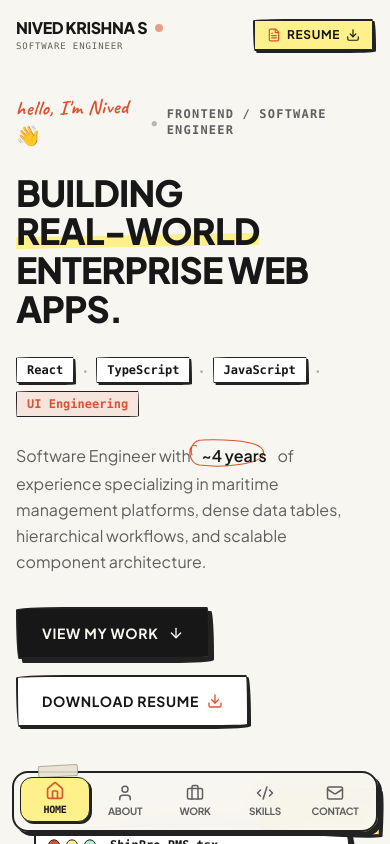
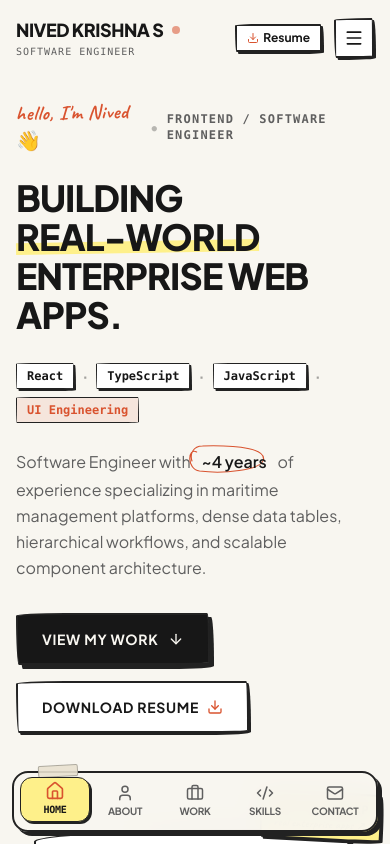
Before and after one commit to Nivedexe/portfolio, a React (Vite) app: page / in a window 390 px wide. Shown: the top 844 px of the page. Built offline with nearby package versions, Linux system fonts and the light colour scheme.

Commit message:
feat: add responsive Navbar component with navigation and resume download options

```diff
--- a/src/components/common/Navbar.tsx
+++ b/src/components/common/Navbar.tsx
@@ -1,13 +1,21 @@
 import React, { useState, useEffect } from 'react';
 import { Link, useLocation, useNavigate } from 'react-router-dom';
-import { FileText, Download } from 'lucide-react';
+import { Menu, X, FileText, Download } from 'lucide-react';
 import { personalConfig } from '../../data/config';
 import { DoodleUnderline } from '../doodles/DoodleUnderline';
 
 export const Navbar: React.FC = () => {
+  const [isOpen, setIsOpen] = useState(false);
   const [scrolled, setScrolled] = useState(false);
+  const [prevPath, setPrevPath] = useState('');
   const location = useLocation();
   const navigate = useNavigate();
+
+  // Close mobile drawer on route transition during render
+  if (location.pathname !== prevPath) {
+    setPrevPath(location.pathname);
+    setIsOpen(false);
+  }
 
   useEffect(() => {
     const handleScroll = () => {
@@ -26,6 +34,8 @@ export const Navbar: React.FC = () => {
   ];
 
   const handleNavClick = (link: { name: string; path: string; hash: string }) => {
+    setIsOpen(false);
+
     if (location.pathname === '/') {
       // If already on homepage, scroll to section smoothly
       const element = document.querySelector(link.hash);
@@ -45,11 +55,10 @@ export const Navbar: React.FC = () => {
 
   return (
     <header
-      className={`sticky top-0 z-40 transition-all duration-200 ${
-        scrolled
-          ? 'bg-[#F8F6F0]/90 backdrop-blur-md border-b border-[#222222]/15 py-3 shadow-xs'
-          : 'bg-[#F8F6F0] py-4'
-      }`}
+      className={`sticky top-0 z-40 transition-all duration-200 ${scrolled
+        ? 'bg-[#F8F6F0]/90 backdrop-blur-md border-b border-[#222222]/15 py-3 shadow-xs'
+        : 'bg-[#F8F6F0] py-4'
+        }`}
     >
       <div className="max-w-7xl mx-auto px-4 sm:px-6 lg:px-8 flex items-center justify-between">
         {/* Brand / Logo */}
@@ -59,16 +68,17 @@ export const Navbar: React.FC = () => {
           aria-label="Nived Krishna Portfolio Home"
         >
           <div className="flex items-center gap-2">
-            <span className="font-extrabold text-base sm:text-xl tracking-tight text-[#171717] uppercase group-hover:text-[#D9532F] transition-colors">
+            <span className="font-extrabold text-lg sm:text-xl tracking-tight text-[#171717] uppercase group-hover:text-[#D9532F] transition-colors">
               NIVED KRISHNA S
             </span>
             <span className="w-2 h-2 rounded-full bg-[#D9532F] animate-pulse" />
           </div>
-          <span className="font-mono text-[9px] sm:text-[10px] tracking-widest text-[#5F5F5F] uppercase">
+          <span className="font-mono text-[10px] tracking-widest text-[#5F5F5F] uppercase">
             SOFTWARE ENGINEER
           </span>
         </Link>
 
+        {/* Desktop Navigation Links */}
         {/* Desktop Navigation Links */}
         <nav className="hidden md:flex items-center gap-7">
           {navLinks.map((link) => {
@@ -81,9 +91,8 @@ export const Navbar: React.FC = () => {
                 key={link.name}
                 type="button"
                 onClick={() => handleNavClick(link)}
-                className={`relative text-sm font-semibold tracking-wide transition-colors cursor-pointer py-1 ${
-                  isActive ? 'text-[#171717]' : 'text-[#5F5F5F] hover:text-[#171717]'
-                }`}
+                className={`relative text-sm font-semibold tracking-wide transition-colors cursor-pointer py-1 ${isActive ? 'text-[#171717]' : 'text-[#5F5F5F] hover:text-[#171717]'
+                  }`}
               >
                 <span>{link.name}</span>
                 {isActive ? (
@@ -115,20 +124,58 @@ export const Navbar: React.FC = () => {
           </a>
         </div>
 
-        {/* Mobile Header Action: Direct Highlighted Resume CTA */}
-        <div className="flex md:hidden items-center">
+        {/* Mobile Hamburger Button */}
+        <div className="flex md:hidden items-center gap-2">
           <a
             href={personalConfig.resumeUrl}
             download={personalConfig.resumeDownloadName || 'Nived_Krishna_Resume.pdf'}
-            className="inline-flex items-center gap-1.5 px-3 py-1.5 text-xs font-bold uppercase tracking-wider text-[#171717] bg-[#FEF08A] sketch-border sketch-shadow-sm active:translate-y-0.5 transition-all cursor-pointer"
-            title="Download Nived Krishna's Resume"
+            className="inline-flex items-center gap-1 px-2.5 py-1 text-xs font-bold text-[#171717] bg-white sketch-border sketch-shadow-sm mr-1"
+            title="Download Resume"
           >
-            <FileText className="w-3.5 h-3.5 text-[#D9532F]" />
+            <Download className="w-3 h-3 text-[#D9532F]" />
             <span>Resume</span>
-            <Download className="w-3.5 h-3.5 text-[#171717]" />
           </a>
+          <button
+            type="button"
+            onClick={() => setIsOpen(!isOpen)}
+            aria-label={isOpen ? 'Close menu' : 'Open menu'}
+            className="p-2 text-[#171717] bg-white sketch-border sketch-shadow-sm focus:outline-hidden"
+          >
+            {isOpen ? <X className="w-5 h-5" /> : <Menu className="w-5 h-5" />}
+          </button>
         </div>
       </div>
+
+      {/* Mobile Drawer Menu */}
+      {isOpen && (
+        <div className="md:hidden border-b-2 border-[#222222] bg-[#F8F6F0] px-4 pt-3 pb-6 animate-fadeIn">
+          <div className="flex flex-col gap-3">
+            {navLinks.map((link) => (
+              <button
+                key={link.name}
+                type="button"
+                onClick={() => handleNavClick(link)}
+                className="text-left py-2 px-3 text-base font-bold text-[#171717] hover:bg-white sketch-border-subtle transition-all"
+              >
+                {link.name}
+              </button>
+            ))}
+            <div className="pt-2 border-t border-[#222222]/20 flex items-center justify-between">
+              <span className="font-handwritten text-base text-[#5F5F5F]">
+                4 years enterprise frontend
+              </span>
+              <a
+                href={personalConfig.resumeUrl}
+                download={personalConfig.resumeDownloadName || 'Nived_Krishna_Resume.pdf'}
+                className="inline-flex items-center gap-1.5 px-3 py-1.5 text-xs font-bold bg-[#FEF08A] text-[#171717] sketch-border"
+              >
+                <Download className="w-3.5 h-3.5 text-[#D9532F]" />
+                Download Resume
+              </a>
+            </div>
+          </div>
+        </div>
+      )}
     </header>
   );
 };
```
